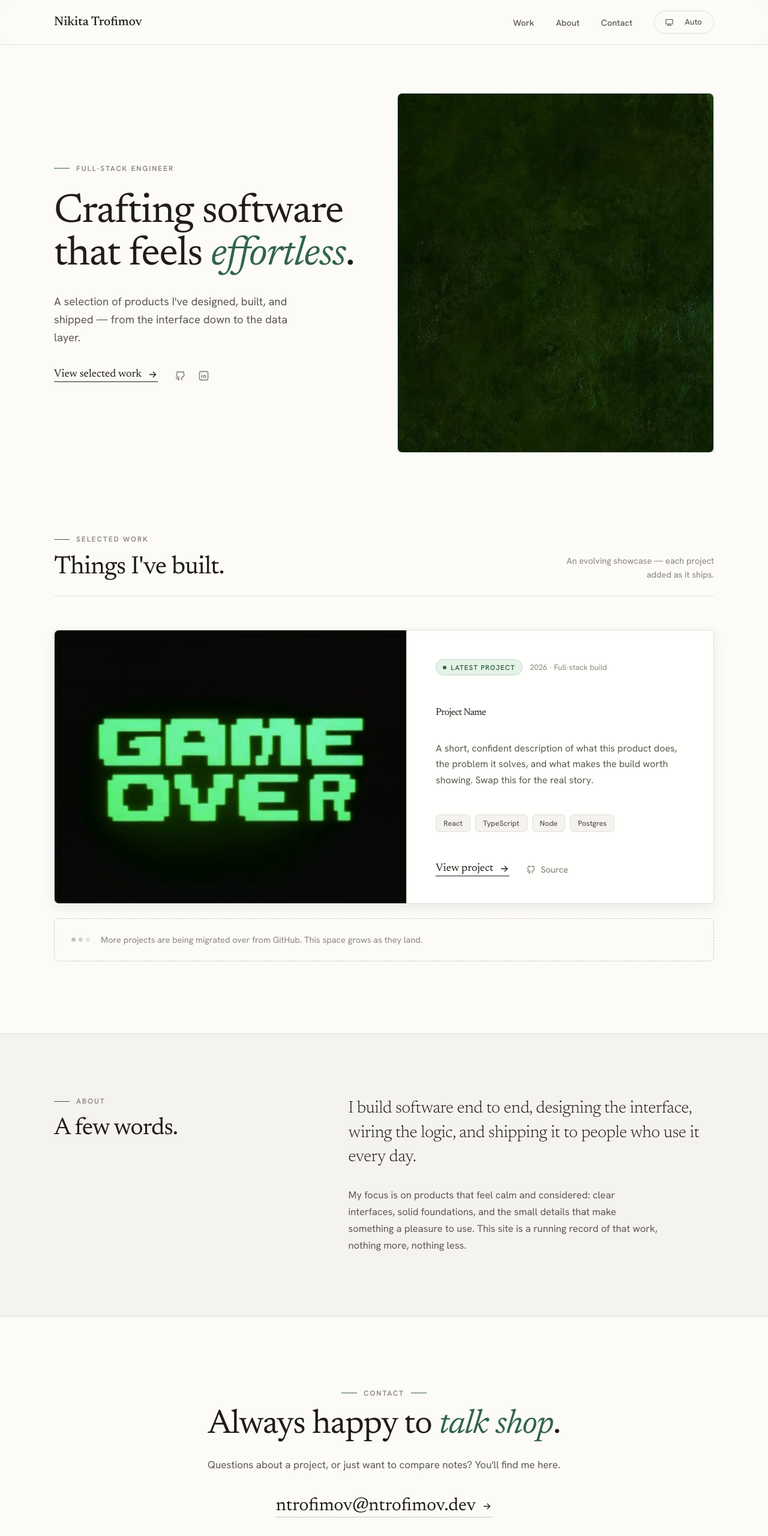
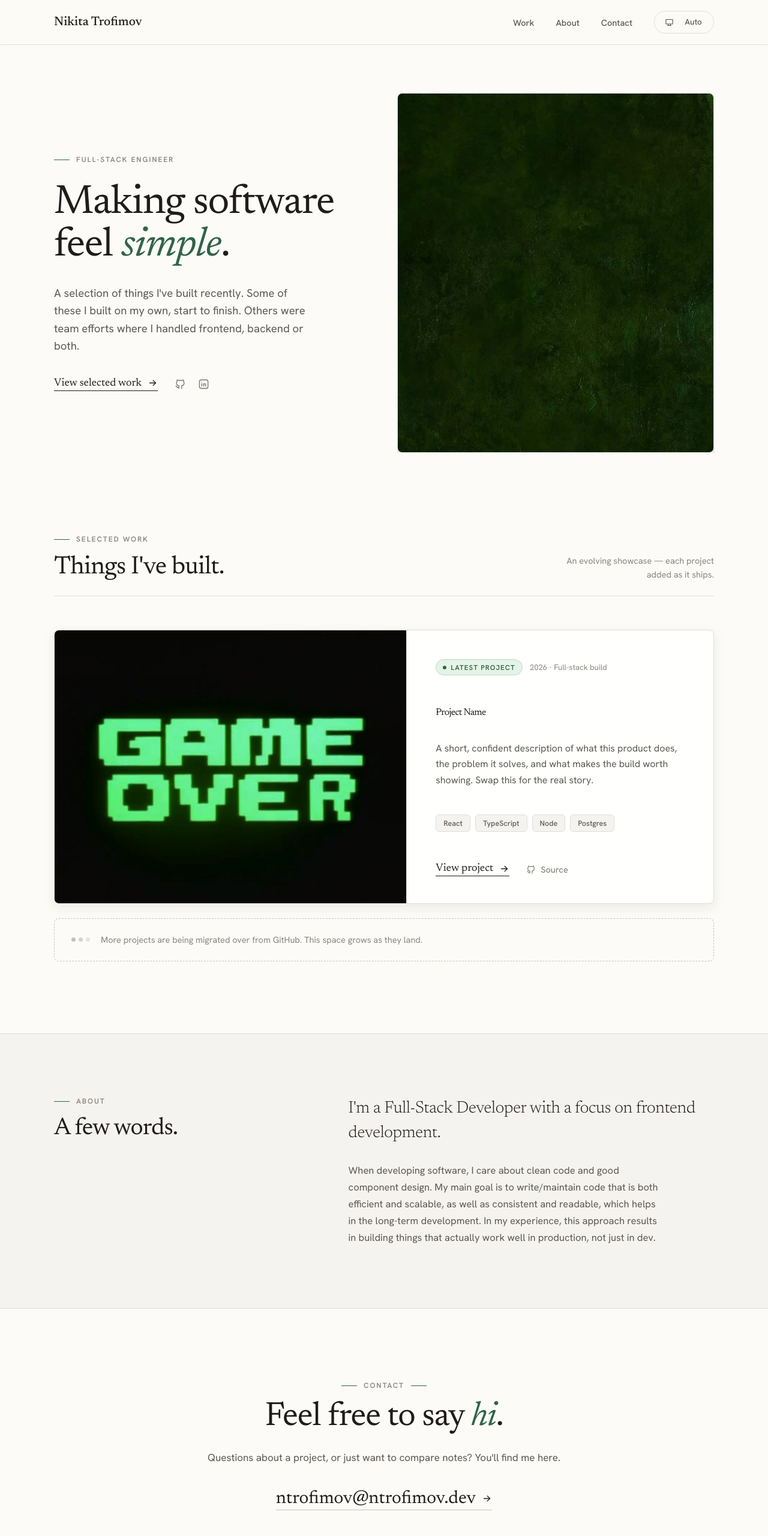
Before and after one commit to sakuraaah/portfolio, a React (Vite) app: page / in a window 1280 px wide. Shown: the top 2561 px of the page at 60% size. Built offline with nearby package versions, Linux system fonts and the light colour scheme.

Commit message:
feat: use relevant profile info

```diff
--- a/src/shared/i18n/locales/en/profile.ts
+++ b/src/shared/i18n/locales/en/profile.ts
@@ -3,17 +3,17 @@ export const enProfile = {
   about: {
     eyebrow: 'About',
     title: 'A few words.',
-    lede: 'I build software end to end, designing the interface, wiring the logic, and shipping it to people who use it every day.',
-    copy: 'My focus is on products that feel calm and considered: clear interfaces, solid foundations, and the small details that make something a pleasure to use. This site is a running record of that work, nothing more, nothing less.',
+    lede: "I'm a Full-Stack Developer with a focus on frontend development.",
+    copy: 'When developing software, I care about clean code and good component design. My main goal is to write/maintain code that is both efficient and scalable, as well as consistent and readable, which helps in the long-term development. In my experience, this approach results in building things that actually work well in production, not just in dev.',
   },
   contact: {
     eyebrow: 'Contact',
-    title: 'Always happy to <accent>talk shop</accent>.',
+    title: 'Feel free to say <accent>hi</accent>.',
     copy: "Questions about a project, or just want to compare notes? You'll find me here.",
   },
   hero: {
-    title: 'Crafting software that feels <accent>effortless</accent>.',
-    copy: "A selection of products I've designed, built, and shipped \u2014 from the interface down to the data layer.",
+    title: 'Making software feel <accent>simple</accent>.',
+    copy: "A selection of things I've built recently. Some of these I built on my own, start to finish. Others were team efforts where I handled frontend, backend or both.",
     cta: {
       work: 'View selected work',
     },
```
